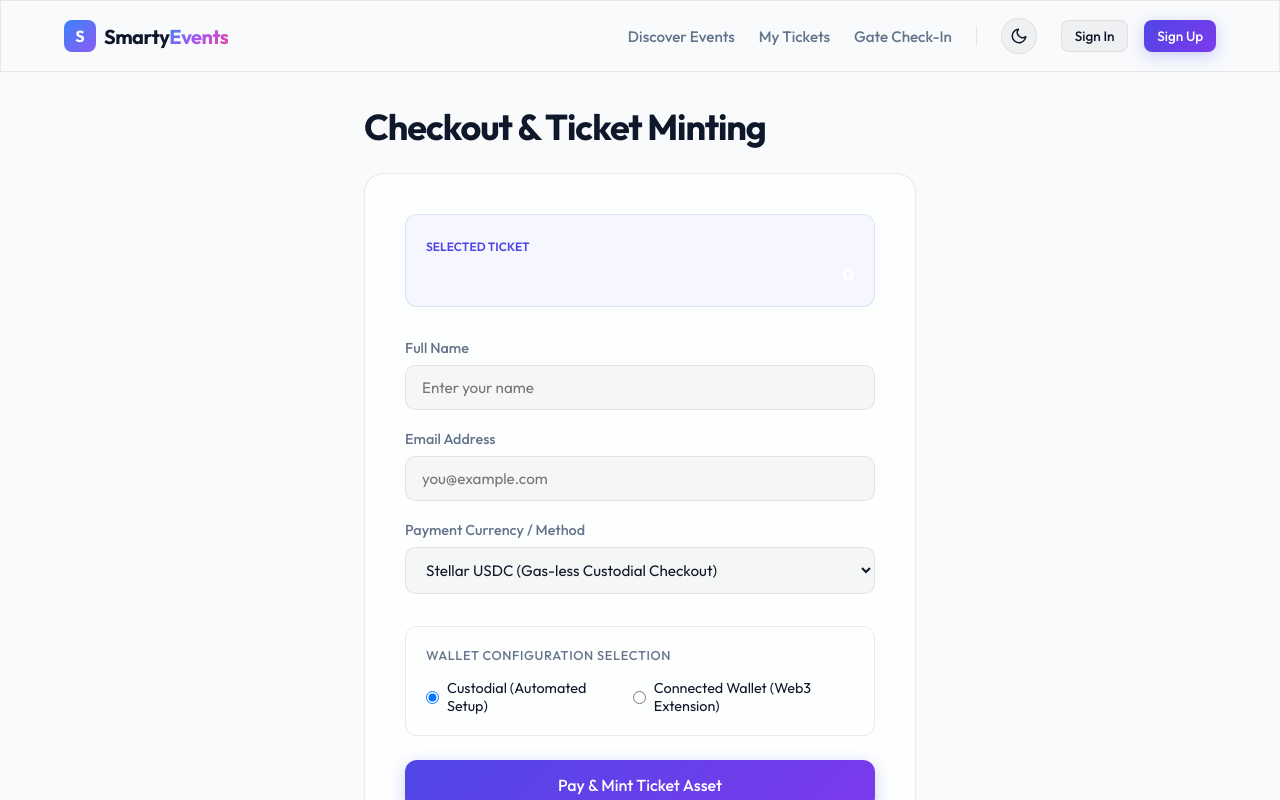
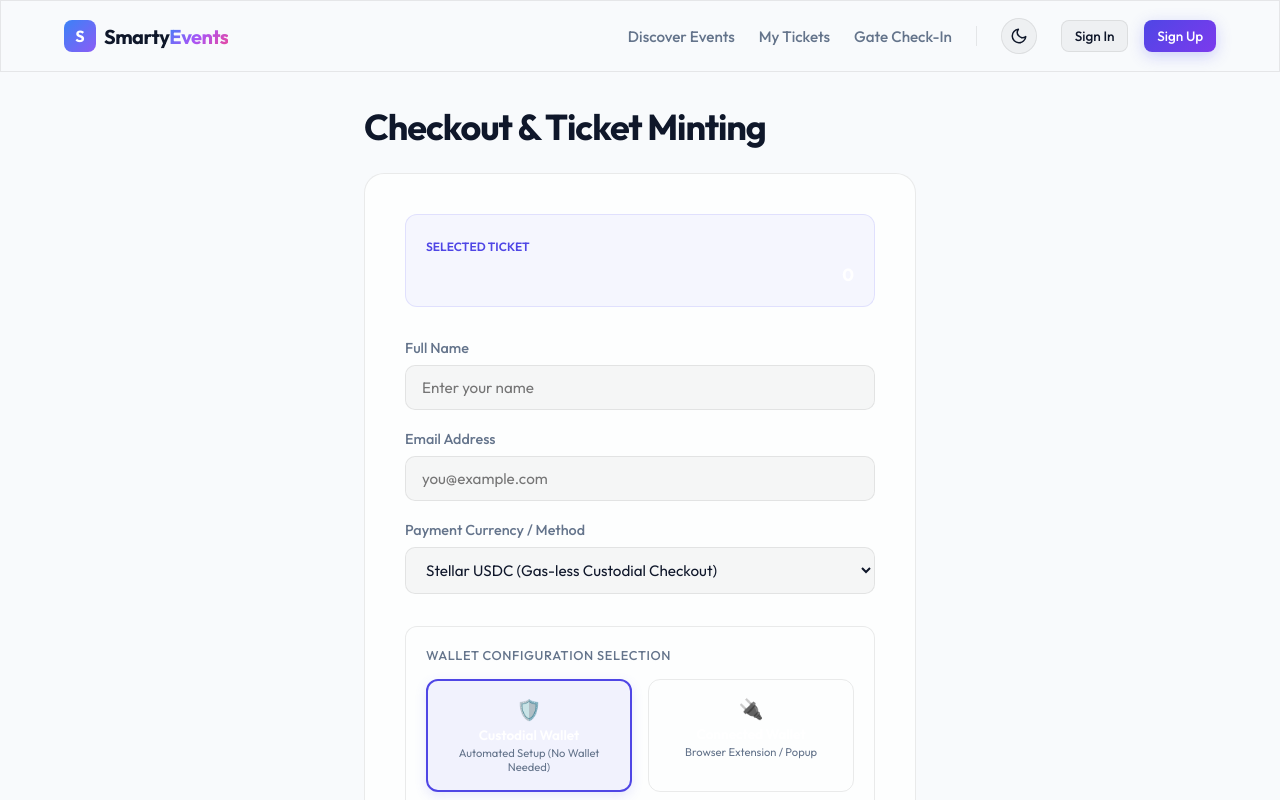
Before and after one commit to Smarty-Event/smarty-event, a Next.js app in the folder apps/web/: page /events/1/checkout in a window 1280 px wide. Shown: the top 800 px of the page. Built offline with nearby package versions, Linux system fonts and the light colour scheme; no server answers.

Commit message:
feat(web): replace native wallet select radio options with custom card UI blocks

```diff
--- a/apps/web/app/events/[id]/checkout/page.tsx
+++ b/apps/web/app/events/[id]/checkout/page.tsx
@@ -438,56 +438,88 @@ function CheckoutContent() {
                 gap: "1rem"
               }}>
                 <label className="label" style={{ fontSize: "0.8rem", textTransform: "uppercase", letterSpacing: "0.05em" }}>Wallet Configuration Selection</label>
-                <div style={{ display: "flex", gap: "1.5rem" }}>
-                  <label style={{ display: "flex", alignItems: "center", gap: "0.5rem", cursor: "pointer", fontSize: "0.9rem" }}>
-                    <input
-                      type="radio"
-                      name="walletType"
-                      checked={walletType === "custodial"}
-                      onChange={() => setWalletType("custodial")}
-                    />
-                    Custodial (Automated Setup)
-                  </label>
-                  <label style={{ display: "flex", alignItems: "center", gap: "0.5rem", cursor: "pointer", fontSize: "0.9rem" }}>
-                    <input
-                      type="radio"
-                      name="walletType"
-                      checked={walletType === "non-custodial"}
-                      onChange={() => setWalletType("non-custodial")}
-                    />
-                    Connected Wallet (Web3 Extension)
-                  </label>
+                <div style={{ display: "grid", gridTemplateColumns: "1fr 1fr", gap: "1rem" }}>
+                  <div
+                    onClick={() => setWalletType("custodial")}
+                    style={{
+                      border: walletType === "custodial" ? "2px solid var(--primary)" : "1px solid var(--border)",
+                      background: walletType === "custodial" ? "rgba(99, 102, 241, 0.08)" : "transparent",
+                      padding: "1rem 0.75rem",
+                      borderRadius: "12px",
+                      cursor: "pointer",
+                      textAlign: "center",
+                      transition: "all 0.22s ease",
+                      boxShadow: walletType === "custodial" ? "0 4px 12px rgba(99, 102, 241, 0.15)" : "none"
+                    }}
+                  >
+                    <div style={{ fontSize: "1.25rem", marginBottom: "0.25rem" }}>🛡️</div>
+                    <span style={{ fontSize: "0.85rem", fontWeight: "600", color: "#ffffff", display: "block" }}>Custodial Wallet</span>
+                    <span style={{ fontSize: "0.7rem", color: "var(--text-muted)", display: "block", marginTop: "0.15rem" }}>Automated Setup (No Wallet Needed)</span>
+                  </div>
+
+                  <div
+                    onClick={() => setWalletType("non-custodial")}
+                    style={{
+                      border: walletType === "non-custodial" ? "2px solid var(--primary)" : "1px solid var(--border)",
+                      background: walletType === "non-custodial" ? "rgba(99, 102, 241, 0.08)" : "transparent",
+                      padding: "1rem 0.75rem",
+                      borderRadius: "12px",
+                      cursor: "pointer",
+                      textAlign: "center",
+                      transition: "all 0.22s ease",
+                      boxShadow: walletType === "non-custodial" ? "0 4px 12px rgba(99, 102, 241, 0.15)" : "none"
+                    }}
+                  >
+                    <div style={{ fontSize: "1.25rem", marginBottom: "0.25rem" }}>🔌</div>
+                    <span style={{ fontSize: "0.85rem", fontWeight: "600", color: "#ffffff", display: "block" }}>Connected Wallet</span>
+                    <span style={{ fontSize: "0.7rem", color: "var(--text-muted)", display: "block", marginTop: "0.15rem" }}>Browser Extension / Popup</span>
+                  </div>
                 </div>
 
                 {walletType === "non-custodial" && (
                   <div style={{ marginTop: "0.5rem", borderTop: "1px solid var(--border)", paddingTop: "1rem", display: "flex", flexDirection: "column", gap: "1rem" }}>
                     <div>
                       <label className="label" style={{ fontSize: "0.75rem", color: "var(--text-muted)", marginBottom: "0.5rem", display: "block" }}>SELECT WALLET PROVIDER</label>
-                      <div style={{ display: "flex", gap: "1.5rem" }}>
-                        <label style={{ display: "flex", alignItems: "center", gap: "0.4rem", cursor: "pointer", fontSize: "0.9rem" }}>
-                          <input
-                            type="radio"
-                            name="walletProvider"
-                            checked={walletProvider === "albedo"}
-                            onChange={() => {
+                      <div style={{ display: "grid", gridTemplateColumns: "1fr 1fr", gap: "0.75rem" }}>
+                        <div
+                          onClick={() => {
                             setWalletProvider("albedo");
                             setConnectedPublicKey("");
                           }}
-                          />
-                          Albedo (No Extension Required)
-                        </label>
-                        <label style={{ display: "flex", alignItems: "center", gap: "0.4rem", cursor: "pointer", fontSize: "0.9rem" }}>
-                          <input
-                            type="radio"
-                            name="walletProvider"
-                            checked={walletProvider === "freighter"}
-                            onChange={() => {
+                          style={{
+                            border: walletProvider === "albedo" ? "2px solid var(--primary)" : "1px solid var(--border)",
+                            background: walletProvider === "albedo" ? "rgba(99, 102, 241, 0.08)" : "transparent",
+                            padding: "0.75rem 0.5rem",
+                            borderRadius: "10px",
+                            cursor: "pointer",
+                            textAlign: "center",
+                            transition: "all 0.22s ease",
+                            boxShadow: walletProvider === "albedo" ? "0 4px 12px rgba(99, 102, 241, 0.1)" : "none"
+                          }}
+                        >
+                          <span style={{ fontSize: "0.85rem", fontWeight: "600", color: "#ffffff", display: "block" }}>Albedo Wallet</span>
+                          <span style={{ fontSize: "0.7rem", color: "var(--text-muted)", display: "block", marginTop: "0.15rem" }}>No Extension Required</span>
+                        </div>
+
+                        <div
+                          onClick={() => {
                             setWalletProvider("freighter");
                             setConnectedPublicKey("");
                           }}
-                          />
-                          Freighter Extension
-                        </label>
+                          style={{
+                            border: walletProvider === "freighter" ? "2px solid var(--primary)" : "1px solid var(--border)",
+                            background: walletProvider === "freighter" ? "rgba(99, 102, 241, 0.08)" : "transparent",
+                            padding: "0.75rem 0.5rem",
+                            borderRadius: "10px",
+                            cursor: "pointer",
+                            textAlign: "center",
+                            transition: "all 0.22s ease",
+                            boxShadow: walletProvider === "freighter" ? "0 4px 12px rgba(99, 102, 241, 0.1)" : "none"
+                          }}
+                        >
+                          <span style={{ fontSize: "0.85rem", fontWeight: "600", color: "#ffffff", display: "block" }}>Freighter Wallet</span>
+                          <span style={{ fontSize: "0.7rem", color: "var(--text-muted)", display: "block", marginTop: "0.15rem" }}>Browser Extension</span>
+                        </div>
                       </div>
                     </div>
 
```
Also changed, not shown: apps/web/app/attendee/tickets/page.tsx (+35 -20 lines). Lines whose indentation alone changed are shown as unchanged.
